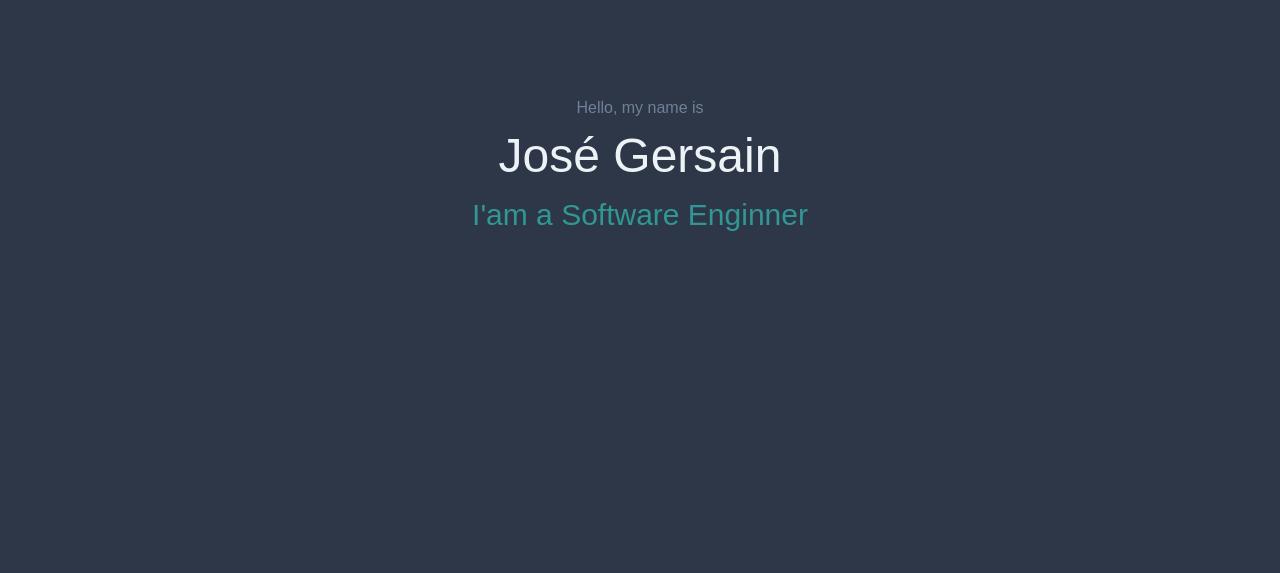
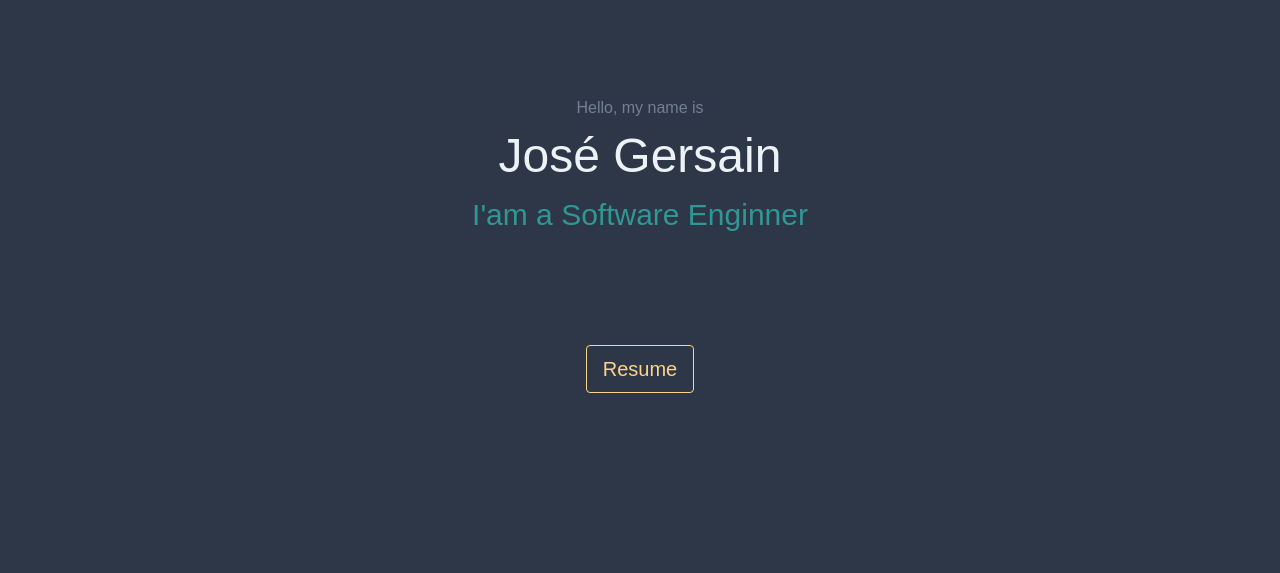
Before and after one commit to jgersain/gersain.tech, a Gatsby site: page / in a window 1280 px wide. Shown: the top 573 px of the page. Built offline with nearby package versions, Linux system fonts and the light colour scheme; Gatsby itself is replaced by a stand-in of ours; a web font is replaced by a local one.

Commit message:
Add resume button.

```diff
--- a/src/pages/index.js
+++ b/src/pages/index.js
@@ -6,6 +6,9 @@ import SEO from "../components/seo"
 const IndexPage = () => (
   <BaseLayout>
     <SEO title="José Gersain" />
+    <a className="bg-transparent hover:bg-teal-600 text-orange-300 hover:text-gray-800 border border-orange-300 hover:border-transparent py-2 px-4 inline-flex items-center rounded" href="">
+      <span className="font-poppins text-xl">Resume</span>
+    </a>
   </BaseLayout>
 )
 
```
